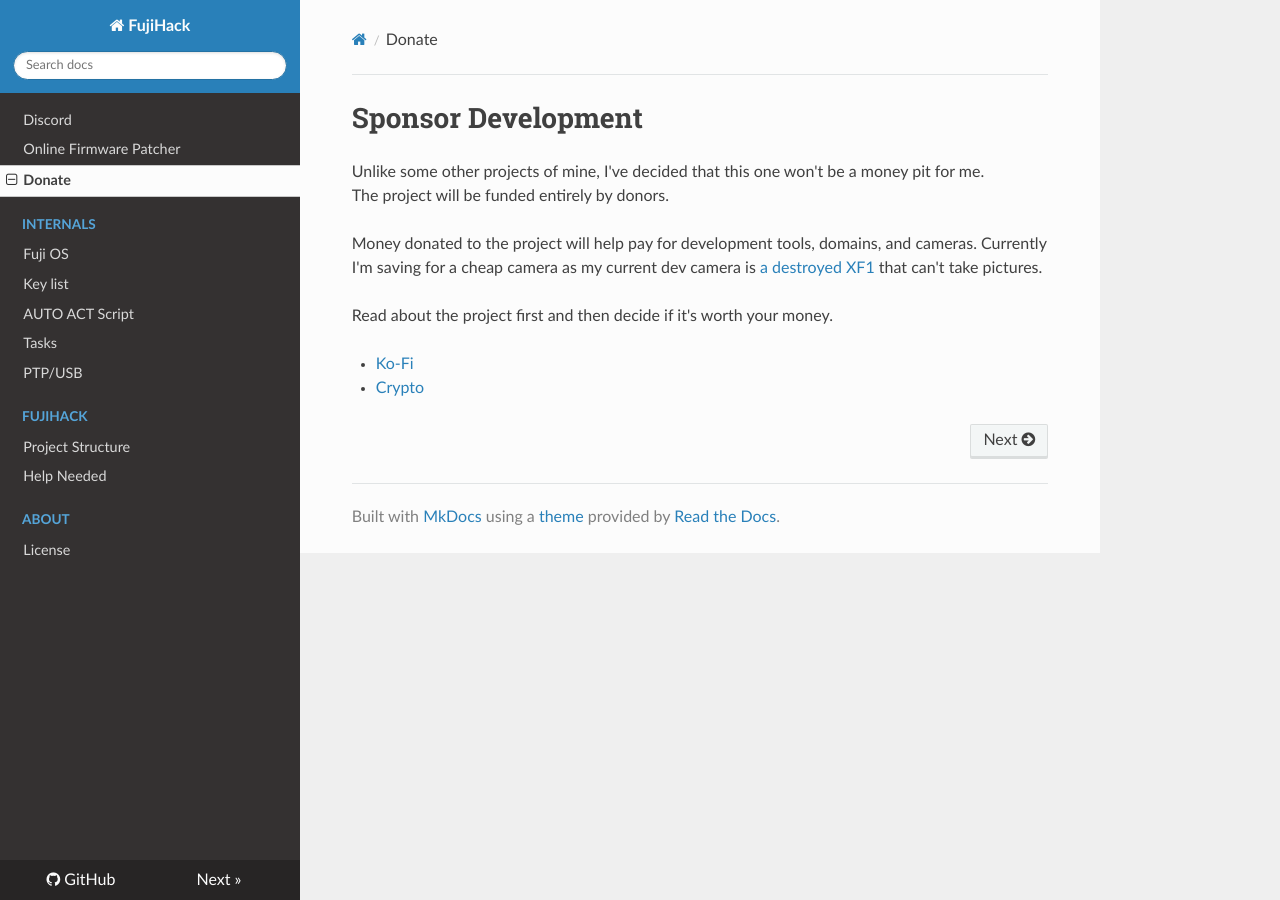
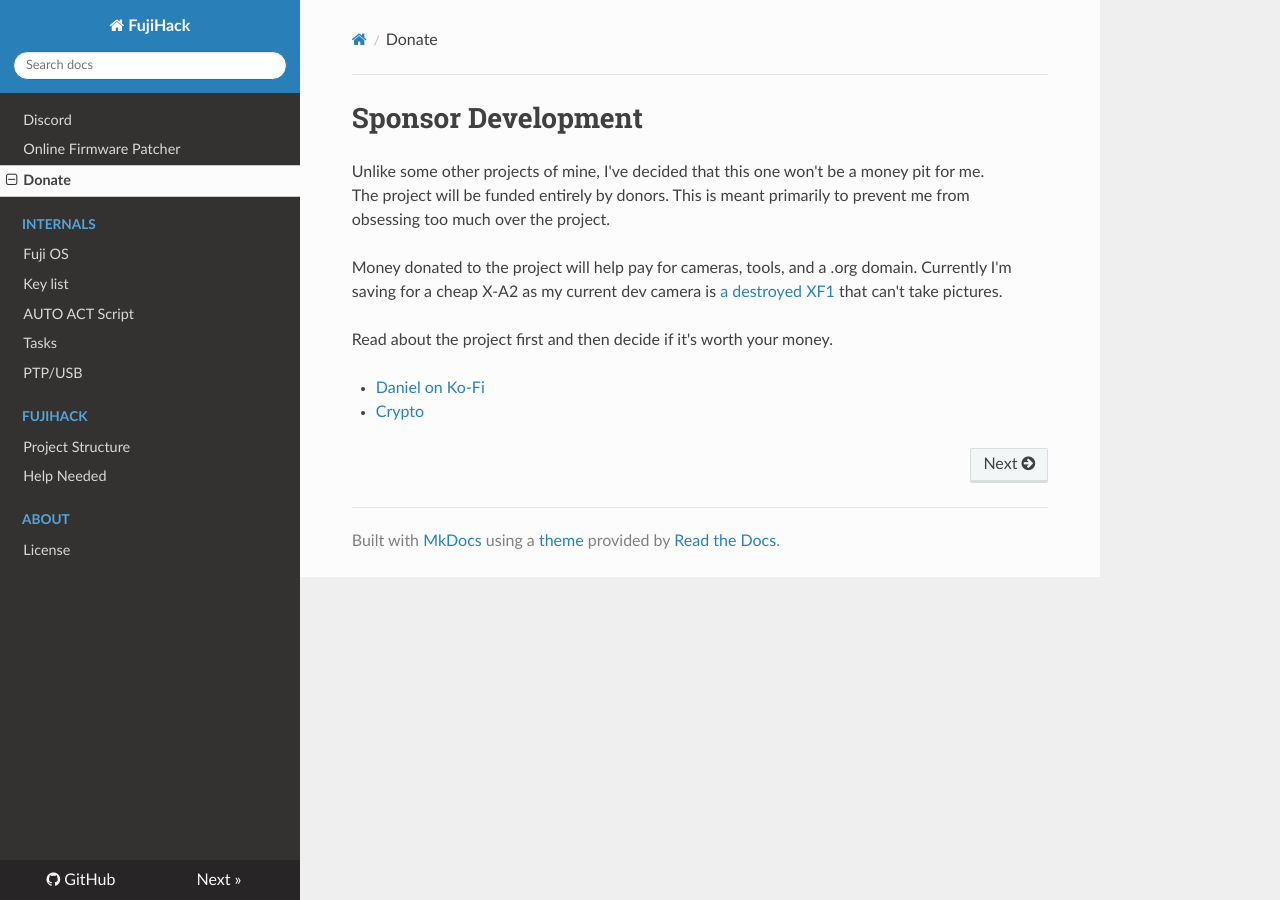
Before and after one commit to fujihack/wiki, an MkDocs documentation site: the page built from docs/funding.md, in a window 1280 px wide. Built offline with MkDocs 1.6.1, drawn with Linux system fonts in a browser that asks for light colours; nearby versions of some CDN libraries.

Commit message:
Update funding.md

```diff
--- a/docs/funding.md
+++ b/docs/funding.md
@@ -1,11 +1,12 @@
 # Sponsor Development
 Unlike some other projects of mine, I've decided that this one won't be a money pit for me.
-The project will be funded entirely by donors.
+The project will be funded entirely by donors. This is meant primarily to prevent me from
+obsessing too much over the project.
 
-Money donated to the project will help pay for development tools, domains, and cameras.
-Currently I'm saving for a cheap camera as my current dev camera is [a destroyed XF1](https://danielc.dev/blog/fujifilm-xf1-teardown) that can't take pictures.
+Money donated to the project will help pay for cameras, tools, and a .org domain.
+Currently I'm saving for a cheap X-A2 as my current dev camera is [a destroyed XF1](https://danielc.dev/blog/fujifilm-xf1-teardown) that can't take pictures.
 
 Read about the project first and then decide if it's worth your money.
 
-- [Ko-Fi](https://ko-fi.com/petabyte/)
+- [Daniel on Ko-Fi](https://ko-fi.com/petabyte/)
 - [Crypto](https://danielc.dev/donate.html)
```
